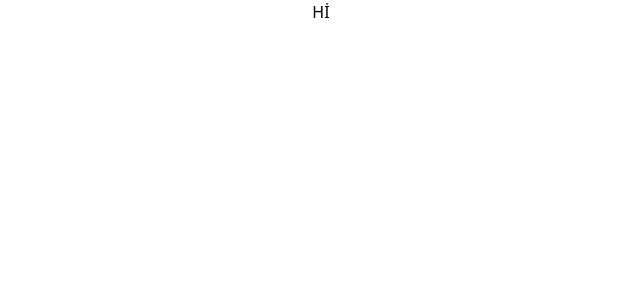
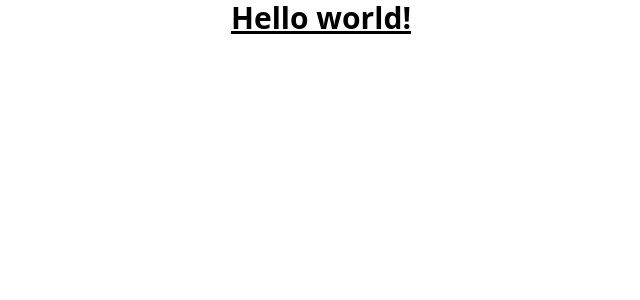
Before and after one commit to laurance18/portfolio, a JavaScript app in the folder portfolio-site/: page / in a window 1280 px wide. Shown: the top 300 px of the page, without its empty margins (319-959 px from the left). Built offline with nearby package versions, Linux system fonts and the light colour scheme; the HTML template or start-up script is replaced by a standard one.

Commit message:
Update App.js

```diff
--- a/portfolio-site/src/App.js
+++ b/portfolio-site/src/App.js
@@ -1,10 +1,11 @@
-import logo from './logo.svg';
 import './App.css';
 
 function App() {
   return (
     <div className="App">
-      <h1>Hİ</h1>
+      <h1 className="text-3xl font-bold underline">
+        Hello world!
+      </h1>
     </div>
   );
 }
```
